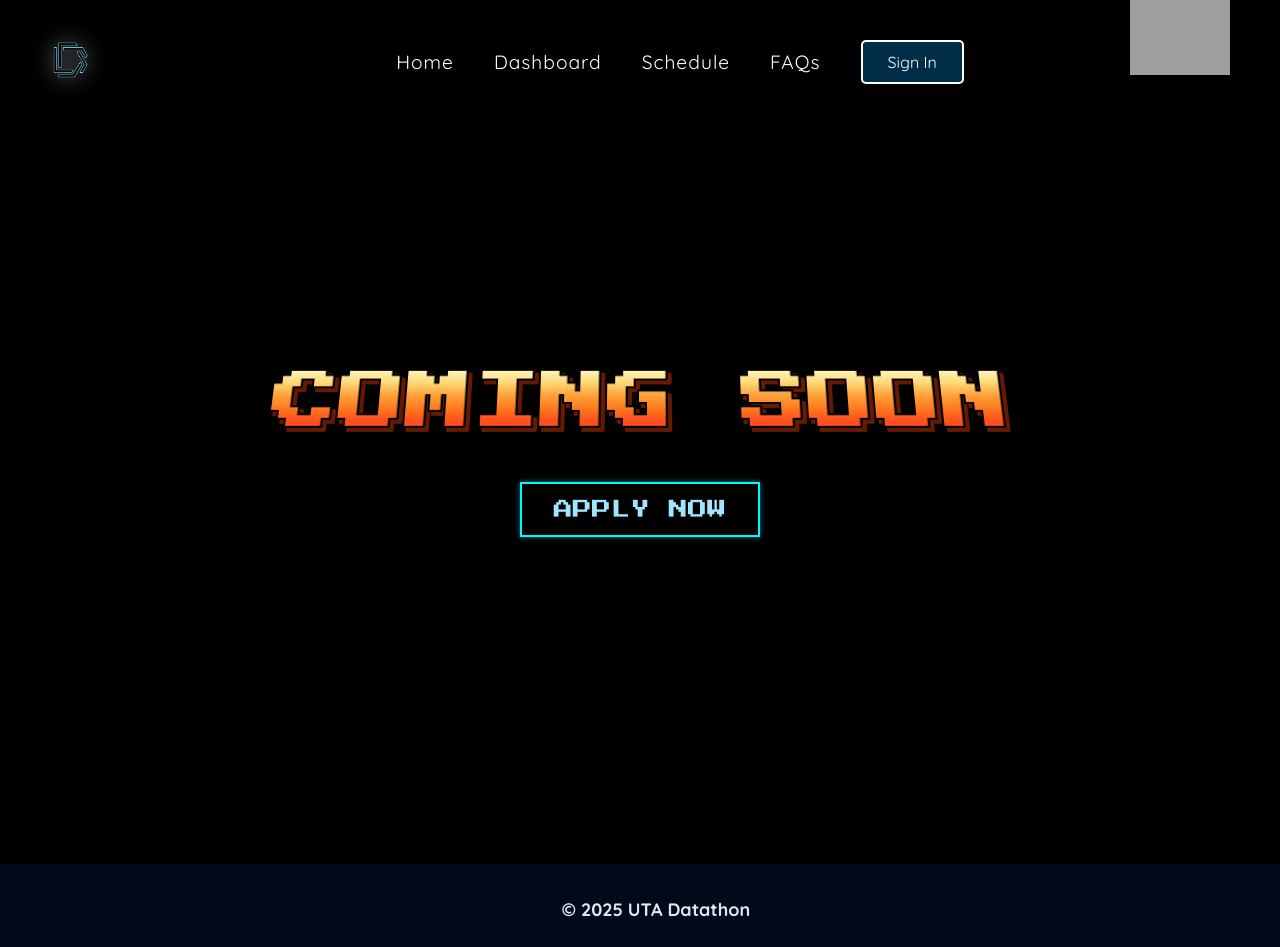
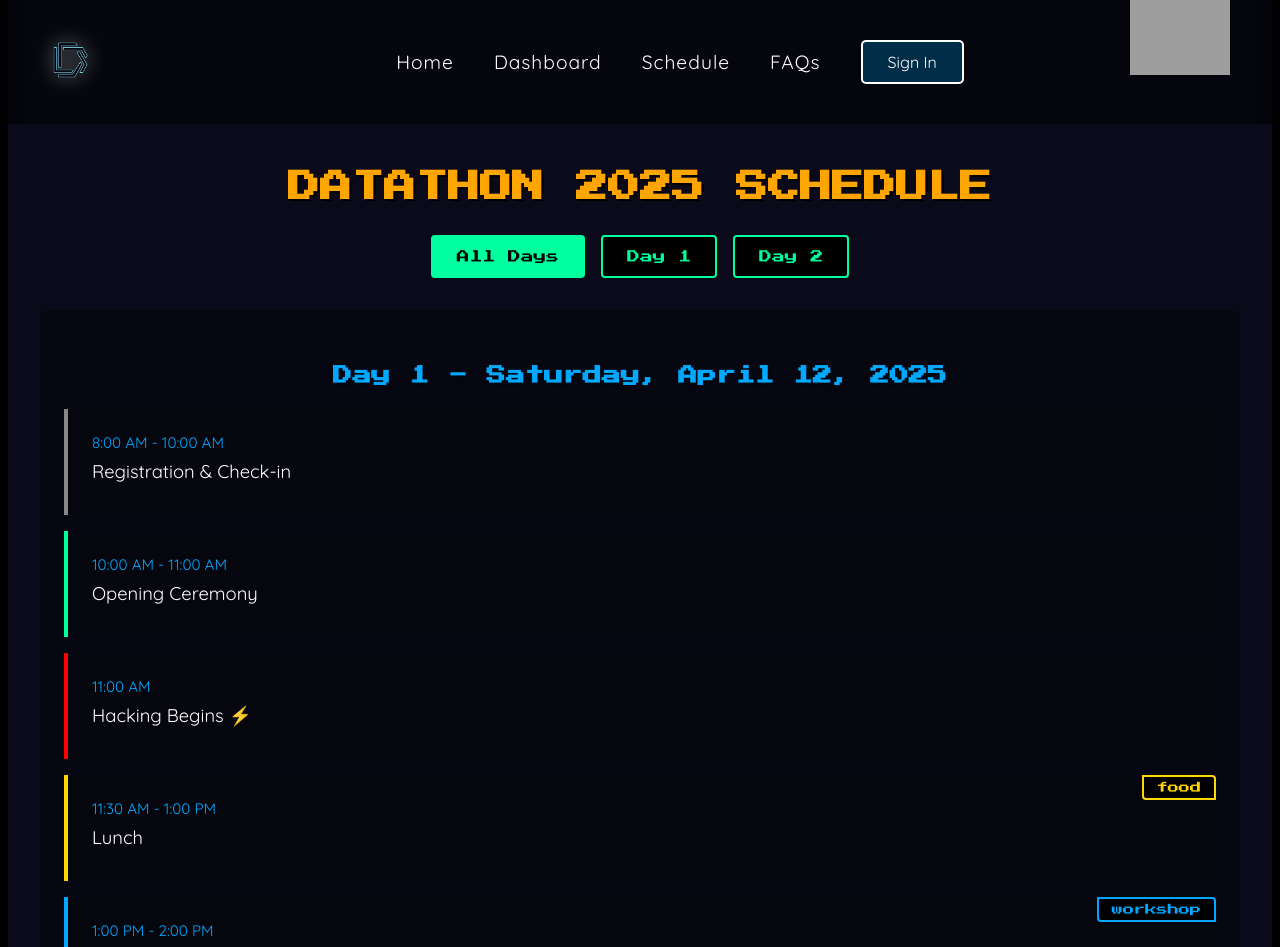
Before and after one commit to utadatathon/utadatathon2025_website, a Next.js app: page /schedule in a window 1280 px wide. Shown: the top 947 px of the page. Built offline with nearby package versions, Linux system fonts and the light colour scheme; no server answers; grey boxes are pictures that could not be loaded.

Commit message:
Create schedule page

```diff
--- a/src/app/schedule/page.tsx
+++ b/src/app/schedule/page.tsx
@@ -1,102 +1,362 @@
 "use client";
-import Link from 'next/link';
+import { useState } from "react";
+
+interface Event {
+  time: string;
+  activity: string;
+  location: string;
+  description?: string;
+  track: "mini-event" | "workshop" | "food" | "ceremony" | "hacking" | "extras";
+}
+
+interface DaySchedule {
+  day: string;
+  date: string;
+  events: Event[];
+}
+
+const scheduleData: DaySchedule[] = [
+  {
+    day: "Day 1",
+    date: "Saturday, April 12, 2025",
+    events: [
+      {
+        time: "8:00 AM - 10:00 AM",
+        activity: "Registration & Check-in",
+        location: "",
+        track: "extras",
+      },
+      {
+        time: "10:00 AM - 11:00 AM",
+        activity: "Opening Ceremony",
+        location: "",
+        track: "ceremony",
+      },
+      {
+        time: "11:00 AM",
+        activity: "Hacking Begins",
+        location: "",
+        track: "hacking",
+      },
+      {
+        time: "11:30 AM - 1:00 PM",
+        activity: "Lunch",
+        location: "",
+        track: "food",
+      },
+      {
+        time: "1:00 PM - 2:00 PM",
+        activity: "Workshop #1",
+        location: "",
+        track: "workshop",
+      },
+      {
+        time: "2:00 PM - 3:00 PM",
+        activity: "Workshop #2 (MLH)",
+        location: "",
+        track: "workshop",
+      },
+      {
+        time: "3:30 PM - 4:30 PM",
+        activity: "Dr. Behzad Workshop",
+        description: "Data Diversity in Machine Learning: Data-Driven Insights",
+        location: "",
+        track: "workshop",
+      },
+      {
+        time: "4:30 PM - 5:00 PM",
+        activity: "Snacks",
+        location: "",
+        track: "food",
+      },
+      {
+        time: "5:00 PM - 6:00 PM",
+        activity: "Workshop #4",
+        location: "",
+        track: "workshop",
+      },
+      {
+        time: "6:15 PM - 7:15 PM",
+        activity: "Hungry Hungry Hippos",
+        location: "",
+        track: "mini-event",
+      },
+      {
+        time: "7:30 PM - 8:30 PM",
+        activity: "Dinner",
+        location: "",
+        track: "food",
+      },
+      {
+        time: "9:00 PM - 10:00 PM",
+        activity: "Scribbl.io",
+        location: "",
+        track: "mini-event",
+      },
+      {
+        time: "11:00 PM - 11:45 PM",
+        activity: "Late Night Coffee",
+        location: "",
+        track: "mini-event",
+      },
+    ],
+  },
+  {
+    day: "Day 2",
+    date: "Sunday, April 13, 2025",
+    events: [
+      {
+        time: "12:30 AM - 1:30 AM",
+        activity: "Late Night Among Us",
+        location: "Cafeteria",
+        track: "mini-event",
+      },
+      {
+        time: "8:00 AM - 9:00 AM",
+        activity: "Breakfast",
+        location: "",
+        track: "food",
+      },
+      {
+        time: "11:00 AM",
+        activity: "Hacking Ends & Judging Begins",
+        location: "",
+        track: "hacking",
+      },
+      {
+        time: "11:30 AM - 12:15 PM",
+        activity: "Lunch",
+        location: "",
+        track: "food",
+      },
+      {
+        time: "12:30 PM - 2:00 PM",
+        activity: "Bingo",
+        location: "",
+        track: "mini-event",
+      },
+      {
+        time: "3:00 PM - 4:00 PM",
+        activity: "Closing Ceremony",
+        location: "",
+        track: "ceremony",
+      },
+    ],
+  },
+];
 
 export default function Schedule() {
+  const [activeDay, setActiveDay] = useState("All Days");
+
   return (
-		<>
+    <div className="schedule-container">
       <style jsx global>{`
-				@import url('https://fonts.googleapis.com/css2?family=Press+Start+2P&display=swap');
+        @import url("https://fonts.googleapis.com/css2?family=Press+Start+2P&family=Quicksand:wght@400;600&display=swap");
 
-				.coming-soon-container {
+        .schedule-container {
+          padding: 150px 2rem 120px;
           min-height: 100vh;
-					display: flex;
-					flex-direction: column;
-					justify-content: center;
-					align-items: center;
-					padding: 2rem;
+          max-width: 1200px;
+          margin: 0 auto;
+          background: #0a0a1a;
+          color: #e2e8f0;
+          font-family: "Quicksand", sans-serif;
         }
 
-				.coming-soon-title {
-					font-family: 'Press Start 2P', monospace;
+        .retro-title {
           text-align: center;
-					font-size: 4rem;
-					background: linear-gradient(180deg,
-						#fff4b8 0%,
-						#ffd773 20%,
-						#ff9f38 40%,
-						#ff7a1f 60%,
-						#ff4f1f 80%);
-					-webkit-background-clip: text;
-					background-clip: text;
-					color: transparent;
-					filter: drop-shadow(0px 2px 0px #000)
-						 drop-shadow(0px -2px 0px #000)
-						 drop-shadow(2px 0px 0px #000)
-						 drop-shadow(-2px 0px 0px #000)
-						 drop-shadow(4px 4px 0px #661a00);
-					transform: perspective(500px) rotateX(10deg);
-					letter-spacing: 3px;
-					margin-bottom: 3rem;
+          font-family: "Press Start 2P", cursive;
+          color: #ffa500;
+          font-size: 2rem;
+          margin-bottom: 2rem;
+          text-shadow: 2px 2px #000;
         }
 
-				.retro-button {
-					font-family: 'Press Start 2P', monospace;
-					background: #000;
-					color: #a3e4ff;
-					border: 2px solid #00f7ff;
-					padding: 1rem 2rem;
-					font-size: 1.2rem;
-					cursor: pointer;
-					transition: all 0.3s ease;
-					text-transform: uppercase;
-					box-shadow: 0 0 5px rgba(0, 247, 255, 0.5);
-					text-decoration: none;
+        .day-selector {
           display: flex;
-					align-items: center;
+          gap: 1rem;
           justify-content: center;
-					text-align: center;
+          flex-wrap: wrap;
+          margin-bottom: 2rem;
         }
 
-				.retro-button:hover {
-					background: #00f7ff;
+        .day-button {
+          padding: 0.8rem 1.5rem;
+          border: 2px solid #00ff9d;
+          background: #000;
+          color: #00ff9d;
+          cursor: pointer;
+          font-family: "Press Start 2P", cursive;
+          font-size: 0.8rem;
+          transition: all 0.2s ease;
+          border-radius: 4px;
+        }
+
+        .day-button.active {
+          background: #00ff9d;
           color: #000;
-					transform: translateY(-2px);
-					box-shadow: 0 0 10px rgba(0, 247, 255, 0.7);
+        }
+
+        .schedule-day {
+          margin-bottom: 3rem;
+          background: rgba(0, 0, 0, 0.3);
+          padding: 1.5rem;
+          border-radius: 8px;
+        }
+
+        .day-header {
+          color: #00a8ff;
+          font-family: "Press Start 2P", cursive;
+          font-size: 1.2rem;
+          margin-bottom: 1.5rem;
+        }
+
+        .event-card {
+          position: relative;
+          margin: 1rem 0;
+          padding: 1.5rem;
+          border-left: 4px solid;
+          background: rgba(0, 0, 0, 0.2);
+        }
+
+        .event-track {
+          position: absolute;
+          top: 0;
+          right: 0;
+          background: #000;
+          padding: 0.3rem 0.8rem;
+          font-family: "Press Start 2P", cursive;
+          font-size: 0.7rem;
+          border-radius: 0 4px 0 4px;
+        }
+
+        .event-time {
+          color: #00a8ff;
+          font-size: 0.95rem;
+          margin-bottom: 0.5rem;
+        }
+
+        .event-activity {
+          font-size: 1.15rem;
+          margin-bottom: 0.5rem;
+          color: #fff;
+        }
+
+        .event-description {
+          color: #88ffcc;
+          margin-top: 0.8rem;
+          font-size: 0.95rem;
+          line-height: 1.5;
+        }
+
+        /* Track Colors */
+        [data-track="hacking"] {
+          border-color: #ff0000;
+        }
+        [data-track="ceremony"] {
+          border-color: #00ff9d;
+        }
+        [data-track="food"] {
+          border-color: #ffd700;
+        }
+        [data-track="workshop"] {
+          border-color: #00a8ff;
+        }
+        [data-track="mini-event"] {
+          border-color: #ff6437;
+        }
+        [data-track="extras"] {
+          border-color: #888;
         }
 
         @media (max-width: 768px) {
-					.coming-soon-title {
-						font-size: 2.5rem;
-						letter-spacing: 2px;
-						padding: 10px 0;
+          .schedule-container {
+            padding: 80px 1rem 100px;
           }
 
-					.retro-button {
-						padding: 0.8rem 1.5rem;
-						font-size: 1rem;
-						width: 100%;
-						max-width: 300px;
-					}
+          .retro-title {
+            font-size: 1.5rem;
           }
 
-				@media (max-width: 350px) {
-					.coming-soon-title {
-						font-size: 2rem;
+          .day-button {
+            padding: 0.6rem 1rem;
+            font-size: 0.7rem;
           }
 
-					.retro-button {
-						padding: 0.8rem 1.5rem;
-						font-size: 0.9rem;
+          .day-header {
+            font-size: 1rem;
+            line-height: 1.5;
+          }
+
+          .event-track {
+            border-radius: 0 2px 0 2px;
+            padding: 0.3rem 0.5rem;
+            font-size: 0.65rem;
           }
         }
       `}</style>
 
-			<div className="coming-soon-container">
-				<h1 className="coming-soon-title">COMING SOON</h1>
-				<Link href="/registration" className="retro-button">
-					Apply Now
-				</Link>
+      <h1 className="retro-title">DATATHON 2025 SCHEDULE</h1>
+
+      <div className="day-selector">
+        {["All Days", ...scheduleData.map((day) => day.day)].map((day) => (
+          <button
+            key={day}
+            className={`day-button ${activeDay === day ? "active" : ""}`}
+            onClick={() => setActiveDay(day)}
+          >
+            {day}
+          </button>
+        ))}
       </div>
-		</>
+
+      <div className="schedule-content">
+        {(activeDay === "All Days"
+          ? scheduleData
+          : scheduleData.filter((d) => d.day === activeDay)
+        ).map((day) => (
+          <div key={day.day} className="schedule-day">
+            <h2 className="day-header">
+              {day.day} - {day.date}
+            </h2>
+            {day.events.map((event, i) => (
+              <div key={i} className="event-card" data-track={event.track}>
+                {event.track !== "hacking" && event.track !== "extras" && event.track !== "ceremony" && (
+                  <div
+                    className="event-track"
+                    style={{
+                      color: getTrackColor(event.track),
+                      border: `2px solid ${getTrackColor(event.track)}`,
+                    }}
+                  >
+                    {event.track.toLowerCase()}
+                  </div>
+                )}
+                <div className="event-time">{event.time}</div>
+                <div className="event-activity">
+                  {event.activity}
+                  {event.track === "hacking" && " ⚡"}
+                </div>
+                {event.description && (
+                  <div className="event-description">{event.description}</div>
+                )}
+              </div>
+            ))}
+          </div>
+        ))}
+      </div>
+    </div>
   );
 }
+
+function getTrackColor(track: string): string {
+  const colors: {[key: string] : string} = {
+    "hacking": "#ff0000",
+    "ceremony": "#00ff9d",
+    "food": "#ffd700",
+    "workshop": "#00a8ff",
+    "mini-event": "#ff6437",
+    "extras": "#888",
+  };
+  return colors[track] || "#888";
+}
```
Lines whose indentation alone changed are shown as unchanged.
